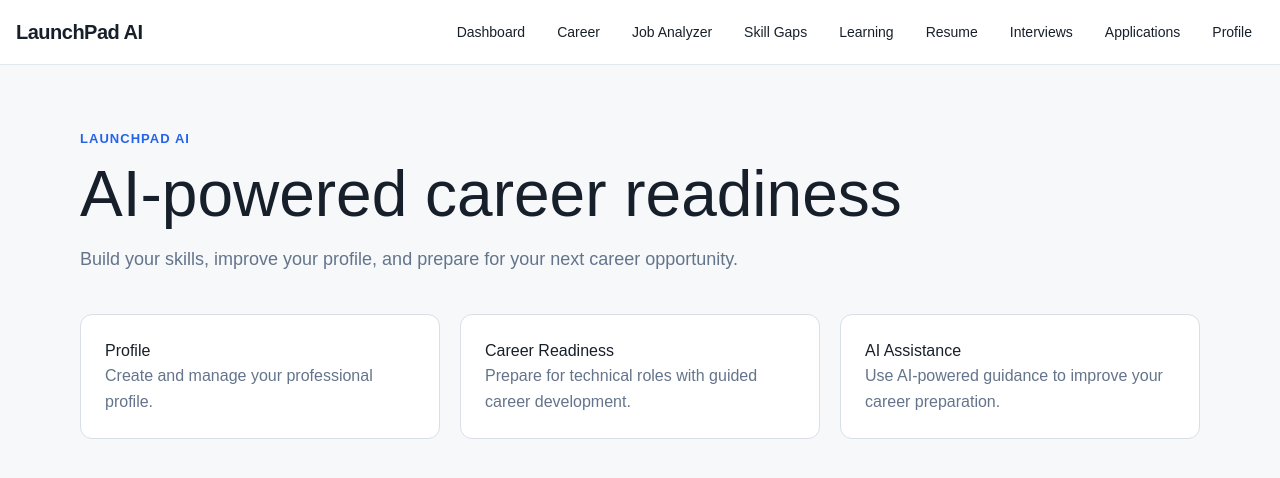
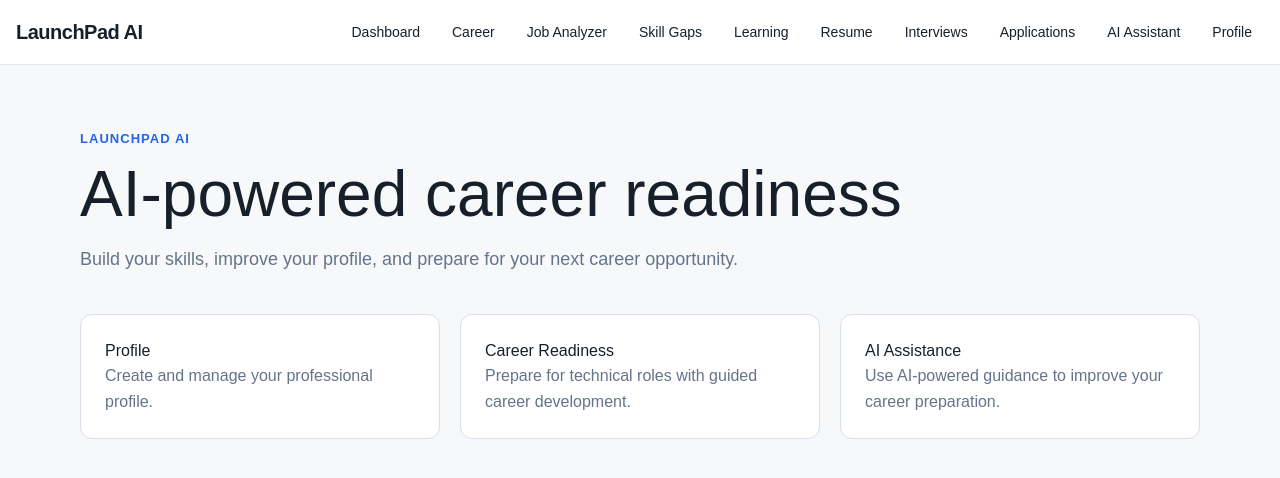
Before and after one commit to pavankalyan271/launchpad-ai, a Next.js app in the folder app/: page / in a window 1280 px wide. Shown: the top 478 px of the page. Built offline with nearby package versions, Linux system fonts and the light colour scheme.

Commit message:
feat: add AI Assistant to navigation

```diff
--- a/app/components/Navigation.tsx
+++ b/app/components/Navigation.tsx
@@ -9,8 +9,8 @@ const navigationItems = [
   { href: "/resume", label: "Resume" },
   { href: "/interviews", label: "Interviews" },
   { href: "/applications", label: "Applications" },
+  { href: "/assistant", label: "AI Assistant" },
 ];
-
 export default function Navigation() {
   return (
     <header className="sticky top-0 z-50 border-b border-slate-200 bg-white/95 backdrop-blur">
```
